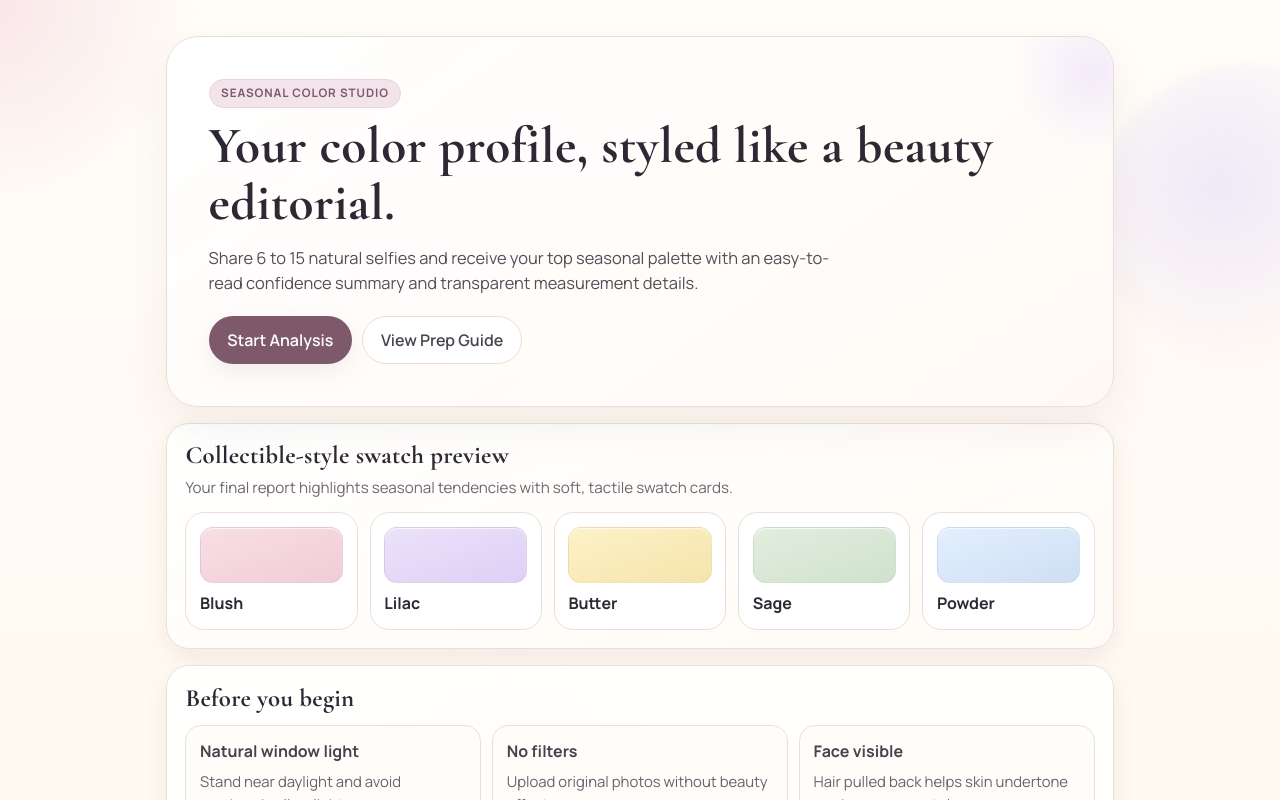
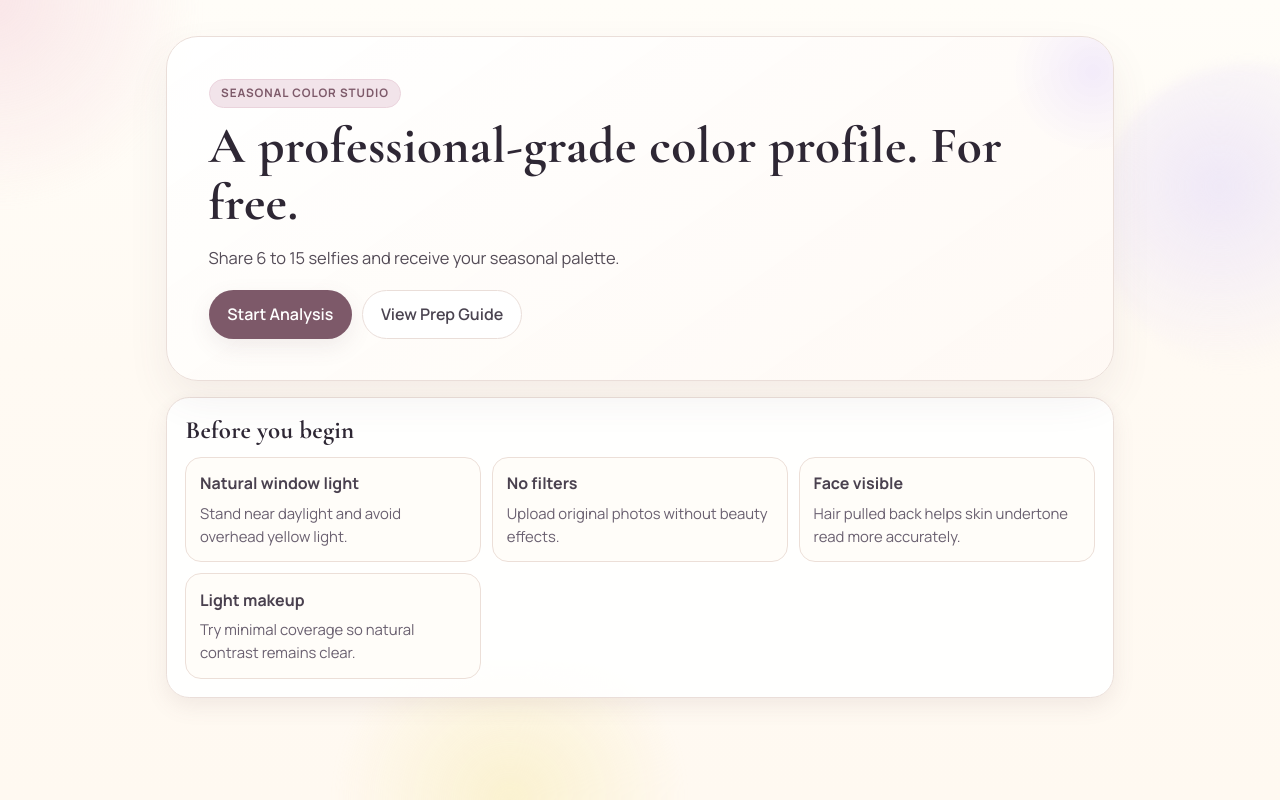
Before and after one commit to cmh32/color-analysis, a Next.js app in the folder apps/web/: page / in a window 1280 px wide. Shown: the top 800 px of the page. Built offline with nearby package versions, Linux system fonts and the light colour scheme.

Commit message:
Update result alignment copy and README troubleshooting

```diff
--- a/apps/web/app/page.tsx
+++ b/apps/web/app/page.tsx
@@ -13,10 +13,9 @@ export default function HomePage() {
     <main className="page">
       <section className="hero">
         <span className="eyebrow">Seasonal Color Studio</span>
-        <h1>Your color profile, styled like a beauty editorial.</h1>
+        <h1>A professional-grade color profile. For free.</h1>
         <p className="lede">
-          Share 6 to 15 natural selfies and receive your top seasonal palette with an
-          easy-to-read confidence summary and transparent measurement details.
+          Share 6 to 15 selfies and receive your seasonal palette.
         </p>
         <div className="actions">
           <Link href="/analyze" className="button button-primary">
@@ -25,21 +24,6 @@ export default function HomePage() {
           <a href="#prep" className="button button-secondary">
             View Prep Guide
           </a>
-        </div>
-      </section>
-
-      <section className="panel panel-soft">
-        <h3 className="section-title">Collectible-style swatch preview</h3>
-        <p className="section-note">
-          Your final report highlights seasonal tendencies with soft, tactile swatch cards.
-        </p>
-        <div className="swatch-grid" style={{ marginTop: "0.8rem" }}>
-          {previewSwatches.map((swatch) => (
-            <article className="swatch-card" key={swatch.name}>
-              <div className={`swatch-chip ${swatch.toneClass}`} />
-              <strong>{swatch.name}</strong>
-            </article>
-          ))}
         </div>
       </section>
 
--- a/apps/web/components/ResultScreen.tsx
+++ b/apps/web/components/ResultScreen.tsx
@@ -23,6 +23,7 @@ export function ResultScreen({ result }: { result: ClassificationResult }) {
     <>
       <section className="panel result-hero">
         <h2>{topSeason}</h2>
+        <p className="section-note">Primary alignment: {topSeason}</p>
         <p className="section-note">Secondary alignment: {altSeason}</p>
         <div className="result-season">
           {[topSeason, altSeason].map((season) => (
```
Also changed, not shown: 1 other file (tests, documents, lock files or other folders).
